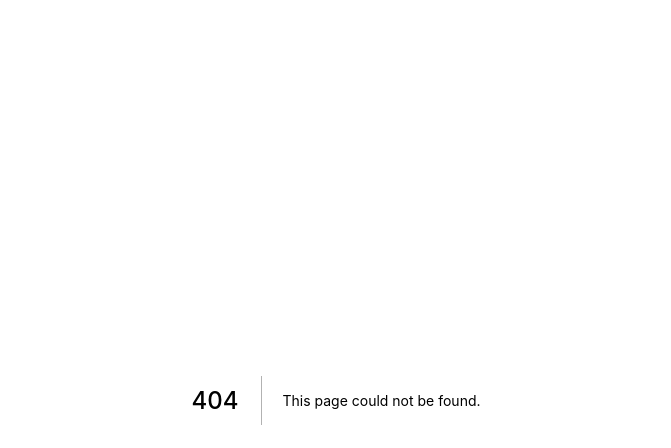
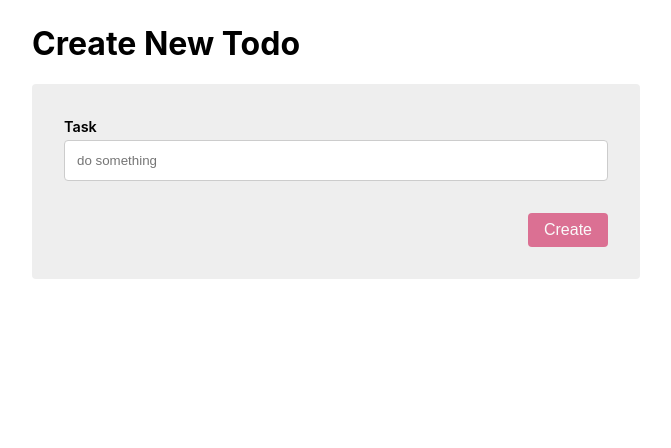
Before and after one commit to blancnoir-tw/next-fauna-graqhql, a Next.js app: page /new in a window 1280 px wide. Before the commit this address had no page. Shown: the top 448 px of the page, without its empty margins (304-975 px from the left). Built offline with nearby package versions, Linux system fonts and the light colour scheme; no server answers.

Commit message:
create new page

```diff
--- a/pages/index.tsx
+++ b/pages/index.tsx
@@ -1,3 +1,4 @@
+import Link from 'next/link'
 import useSWR from 'swr'
 import { gql } from 'graphql-request'
 
@@ -29,6 +30,9 @@ const Home = () => {
   return (
     <Layout>
       <h1>Next Fauna GraphQL</h1>
+      <Link href="/new">
+        <a className={styles.link}>Create New Todo</a>
+      </Link>
       {data ? (
         <ul>
           {data.allTodos.data.map(todo => (
--- /dev/null
+++ b/pages/new.tsx
@@ -0,0 +1,63 @@
+import { useState } from 'react'
+import Router from 'next/router'
+import { gql } from 'graphql-request'
+import { useForm } from 'react-hook-form'
+
+import Layout from '../components/layout'
+import utilStyles from '../styles/utils.module.css'
+import { graphQLClient } from '../utils/graphql-client'
+
+const New = () => {
+  const [errorMessage, setErrorMessage] = useState('')
+  const { handleSubmit, register, errors } = useForm()
+
+  const onSubmit = handleSubmit<{ task: string }>(async ({ task }) => {
+    if (errorMessage) setErrorMessage('')
+
+    const query = gql`
+      mutation CreateTodo($task: String!) {
+        createTodo(data: { task: $task, completed: false }) {
+          task
+          completed
+        }
+      }
+    `
+
+    try {
+      await graphQLClient.request(query, { task })
+      Router.push('/')
+    } catch (err) {
+      console.error(err)
+      setErrorMessage(err.message)
+    }
+  })
+
+  return (
+    <Layout>
+      <h1>Create New Todo</h1>
+      <form onSubmit={onSubmit} className={utilStyles.form}>
+        <div>
+          <label htmlFor="task">Task</label>
+          <input type="text" name="task" placeholder="do something" ref={register({ required: 'Task is required' })} />
+          {errors.task && (
+            <span role="alert" className={utilStyles.error}>
+              {errors.task.message}
+            </span>
+          )}
+        </div>
+
+        <div className={utilStyles.submit}>
+          <button type="submit">Create</button>
+        </div>
+      </form>
+
+      {errorMessage && (
+        <p role="alert" className={utilStyles.errorMessage}>
+          {errorMessage}
+        </p>
+      )}
+    </Layout>
+  )
+}
+
+export default New
--- a/styles/Home.module.css
+++ b/styles/Home.module.css
@@ -1,3 +1,7 @@
 .todo {
   padding: 0.5rem;
 }
+
+.link {
+  color: palevioletred;
+}
--- /dev/null
+++ b/styles/utils.module.css
@@ -0,0 +1,52 @@
+.form {
+  background: #eee;
+  border-radius: 4px;
+  padding: 2rem;
+}
+
+.form label {
+  font-size: 0.9rem;
+  font-weight: 600;
+}
+
+.form input:focus {
+  outline-color: palevioletred;
+}
+
+.form input[type='text'] {
+  width: 100%;
+  border: 1px solid #ccc;
+  border-radius: 4px;
+  padding: 0.75rem;
+  margin: 0.25rem 0 1rem;
+}
+
+.form input[type='checkbox'] {
+  transform: scale(2);
+  margin-left: 1rem;
+}
+
+.submit {
+  margin-top: 1rem;
+  text-align: right;
+}
+
+.submit button {
+  background-color: palevioletred;
+  border: none;
+  border-radius: 4px;
+  color: #fafafa;
+  font-size: 1rem;
+  padding: 0.5rem 1rem;
+  cursor: pointer;
+}
+
+.error,
+.errorMessage {
+  color: crimson;
+}
+
+.error {
+  display: block;
+  margin-bottom: 1rem;
+}
```
